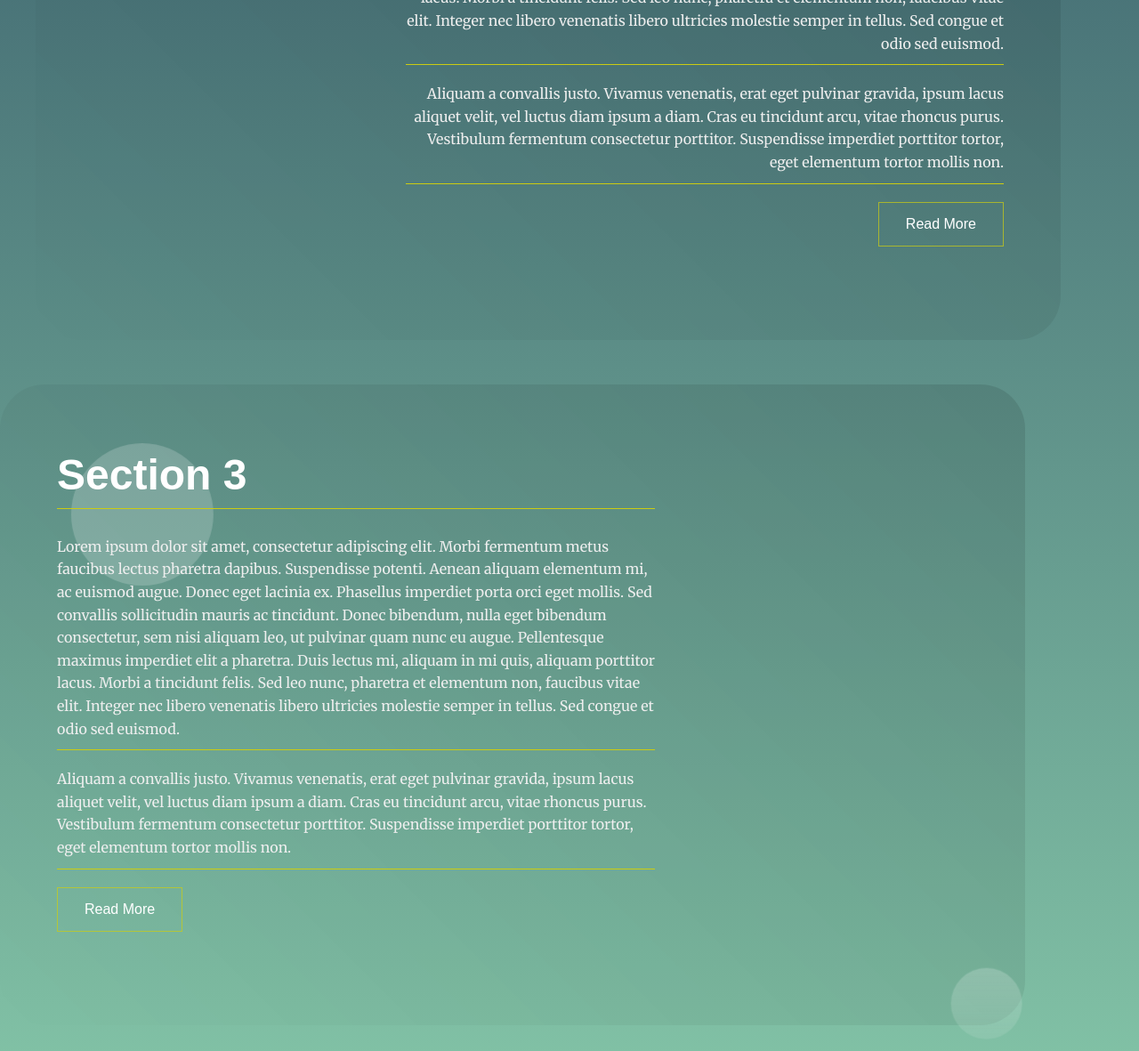
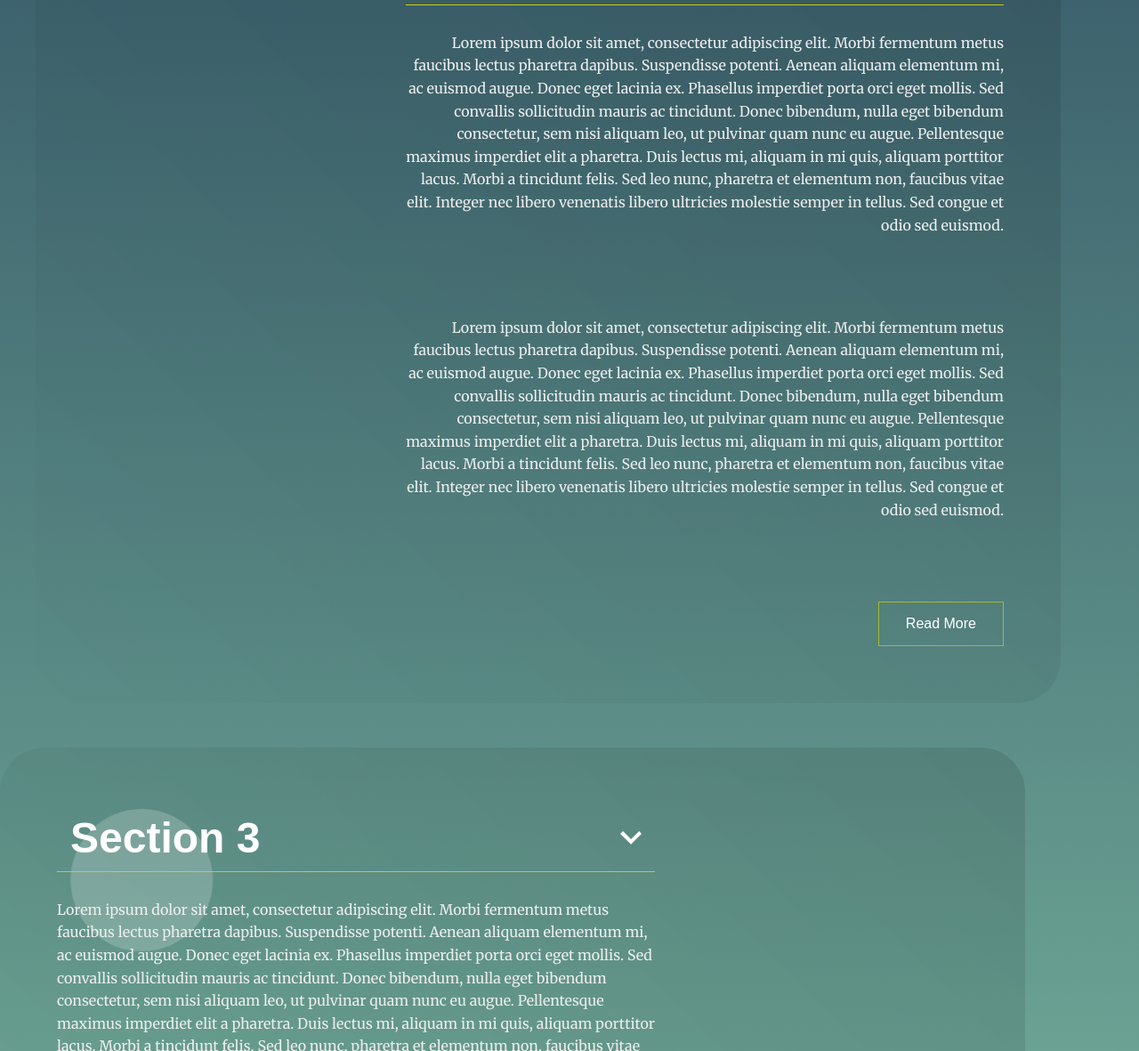
Before and after one commit to shahinovic/landing-page, a plain HTML site: page index.html in a window 1280 px wide. Shown: the part 1619-2800 px from the top of the page at 89% size. Drawn offline with Linux system fonts and the light colour scheme.

Commit message:
make sections collapsed

```diff
--- a/css/styles.css
+++ b/css/styles.css
@@ -35,7 +35,7 @@ body::before {
   top: -100px;
   right: -100px;
   /* transform: translate(-50%, -50%); */
-  z-index: 5;
+  z-index: 1;
   width: 70vh;
   height: 70vh;
   border-radius: 50%;
@@ -50,7 +50,7 @@ body::after {
   position: absolute;
   top: 50px;
   right: 300px;
-  z-index: 5;
+  z-index: 1;
   width: 30vh;
   height: 30vh;
   border-radius: 50%;
@@ -126,13 +126,15 @@ button::-moz-focus-inner {
 
 section {
   position: relative;
-  min-height: 90vh;
+  min-height: fit-content;
+  max-height: 1000vh;
   width: 90vw;
   opacity: 0;
   margin-bottom: 50px;
   filter: blur(5px);
   transition: 1s ease;
   border-radius: 50px;
+  z-index: 2;
 }
 section:nth-of-type(even) {
   transform: translateX(100%);
@@ -431,14 +433,49 @@ ul.open .menu__link {
 }
 
 .landing__container h2 {
+  position: relative;
+  overflow: hidden;
   font-size: clamp(2rem, 5vw, 3rem);
-  padding: 10px 0;
+  padding: 10px 15px;
   margin-bottom: 30px;
+  width: 100% !;
+  display: flex;
+  justify-content: space-between;
+  align-items: center;
+  cursor: pointer;
 }
-.landing__container p:not(:last-child) {
+.landing__container h2 svg {
+  transform: translateY(4px);
+  pointer-events: none;
+  transition: 0.5s ease;
+}
+
+.landing__container.collapse h2 svg {
+  transform: translateY(4px) rotate(-90deg);
+}
+
+.landing__container .landing__container p:not(:last-child) {
   padding-bottom: 10px;
   border-bottom: 1px solid #cc1;
-  margin-bottom: 20px;
+  margin-bottom: 40px;
+}
+
+.landing__container p {
+  font-size: clamp(0.6em, 2vw, 1rem);
+  min-height: 40vh;
+  opacity: 1;
+  max-height: fit-content;
+  visibility: visible;
+  transition: 0.5s ease;
+  overflow: hidden;
+}
+.landing__container.collapse p {
+  opacity: 0;
+  margin: 0;
+  padding: 0;
+  min-height: 0;
+  max-height: 0;
+  visibility: hidden;
 }
 
 .landing__container a {
@@ -447,6 +484,11 @@ ul.open .menu__link {
   align-items: center;
   justify-content: center;
   border: 1px solid rgba(204, 204, 17, 0.71);
+}
+
+.landing__container.collapse a {
+  padding: 0;
+  display: none;
 }
 
 @media only screen and (min-width: 35em) {
--- a/index.html
+++ b/index.html
@@ -30,7 +30,7 @@
     The first section is set to active class by default -->
       <section id="section1" data-nav="Section 1" class="">
         <div class="landing__container">
-          <h2>Section 1</h2>
+          <h2 class="btn-hover">Section 1</h2>
           <p>
             Lorem ipsum dolor sit amet, consectetur adipiscing elit. Morbi fermentum metus faucibus lectus pharetra
             dapibus. Suspendisse potenti. Aenean aliquam elementum mi, ac euismod augue. Donec eget lacinia ex.
@@ -42,17 +42,21 @@
           </p>
 
           <p>
-            Aliquam a convallis justo. Vivamus venenatis, erat eget pulvinar gravida, ipsum lacus aliquet velit, vel
-            luctus diam ipsum a diam. Cras eu tincidunt arcu, vitae rhoncus purus. Vestibulum fermentum consectetur
-            porttitor. Suspendisse imperdiet porttitor tortor, eget elementum tortor mollis non.
+            Lorem ipsum dolor sit amet, consectetur adipiscing elit. Morbi fermentum metus faucibus lectus pharetra
+            dapibus. Suspendisse potenti. Aenean aliquam elementum mi, ac euismod augue. Donec eget lacinia ex.
+            Phasellus imperdiet porta orci eget mollis. Sed convallis sollicitudin mauris ac tincidunt. Donec bibendum,
+            nulla eget bibendum consectetur, sem nisi aliquam leo, ut pulvinar quam nunc eu augue. Pellentesque maximus
+            imperdiet elit a pharetra. Duis lectus mi, aliquam in mi quis, aliquam porttitor lacus. Morbi a tincidunt
+            felis. Sed leo nunc, pharetra et elementum non, faucibus vitae elit. Integer nec libero venenatis libero
+            ultricies molestie semper in tellus. Sed congue et odio sed euismod.
           </p>
 
-          <a href="#" class="btn-hover">Read More <span></span><span></span><span></span><span></span></a>
+          <a href="#" class="btn-hover">Read More </a>
         </div>
       </section>
       <section id="section2" data-nav="Section 2">
         <div class="landing__container">
-          <h2>Section 2</h2>
+          <h2 class="btn-hover">Section 2</h2>
           <p>
             Lorem ipsum dolor sit amet, consectetur adipiscing elit. Morbi fermentum metus faucibus lectus pharetra
             dapibus. Suspendisse potenti. Aenean aliquam elementum mi, ac euismod augue. Donec eget lacinia ex.
@@ -64,16 +68,20 @@
           </p>
 
           <p>
-            Aliquam a convallis justo. Vivamus venenatis, erat eget pulvinar gravida, ipsum lacus aliquet velit, vel
-            luctus diam ipsum a diam. Cras eu tincidunt arcu, vitae rhoncus purus. Vestibulum fermentum consectetur
-            porttitor. Suspendisse imperdiet porttitor tortor, eget elementum tortor mollis non.
+            Lorem ipsum dolor sit amet, consectetur adipiscing elit. Morbi fermentum metus faucibus lectus pharetra
+            dapibus. Suspendisse potenti. Aenean aliquam elementum mi, ac euismod augue. Donec eget lacinia ex.
+            Phasellus imperdiet porta orci eget mollis. Sed convallis sollicitudin mauris ac tincidunt. Donec bibendum,
+            nulla eget bibendum consectetur, sem nisi aliquam leo, ut pulvinar quam nunc eu augue. Pellentesque maximus
+            imperdiet elit a pharetra. Duis lectus mi, aliquam in mi quis, aliquam porttitor lacus. Morbi a tincidunt
+            felis. Sed leo nunc, pharetra et elementum non, faucibus vitae elit. Integer nec libero venenatis libero
+            ultricies molestie semper in tellus. Sed congue et odio sed euismod.
           </p>
-          <a href="#" class="btn-hover">Read More <span></span><span></span><span></span><span></span></a>
+          <a href="#" class="btn-hover">Read More</a>
         </div>
       </section>
       <section id="section3" data-nav="Section 3">
         <div class="landing__container">
-          <h2>Section 3</h2>
+          <h2 class="btn-hover">Section 3</h2>
           <p>
             Lorem ipsum dolor sit amet, consectetur adipiscing elit. Morbi fermentum metus faucibus lectus pharetra
             dapibus. Suspendisse potenti. Aenean aliquam elementum mi, ac euismod augue. Donec eget lacinia ex.
@@ -85,11 +93,15 @@
           </p>
 
           <p>
-            Aliquam a convallis justo. Vivamus venenatis, erat eget pulvinar gravida, ipsum lacus aliquet velit, vel
-            luctus diam ipsum a diam. Cras eu tincidunt arcu, vitae rhoncus purus. Vestibulum fermentum consectetur
-            porttitor. Suspendisse imperdiet porttitor tortor, eget elementum tortor mollis non.
+            Lorem ipsum dolor sit amet, consectetur adipiscing elit. Morbi fermentum metus faucibus lectus pharetra
+            dapibus. Suspendisse potenti. Aenean aliquam elementum mi, ac euismod augue. Donec eget lacinia ex.
+            Phasellus imperdiet porta orci eget mollis. Sed convallis sollicitudin mauris ac tincidunt. Donec bibendum,
+            nulla eget bibendum consectetur, sem nisi aliquam leo, ut pulvinar quam nunc eu augue. Pellentesque maximus
+            imperdiet elit a pharetra. Duis lectus mi, aliquam in mi quis, aliquam porttitor lacus. Morbi a tincidunt
+            felis. Sed leo nunc, pharetra et elementum non, faucibus vitae elit. Integer nec libero venenatis libero
+            ultricies molestie semper in tellus. Sed congue et odio sed euismod.
           </p>
-          <a href="#" class="btn-hover">Read More <span></span><span></span><span></span><span></span></a>
+          <a href="#" class="btn-hover">Read More</a>
         </div>
       </section>
     </main>
--- a/js/app.js
+++ b/js/app.js
@@ -1,7 +1,30 @@
 const header = document.querySelector('.page__header'),
   list = document.querySelector('#navbar__list'),
   sections = Array.from(document.querySelectorAll('section')),
-  toggler = document.createElement('button');
+  toggler = document.createElement('button'),
+  svg = `<svg width="24" height="25" viewBox="0 0 24 25" fill="none" xmlns="http://www.w3.org/2000/svg">
+  <g clip-path="url(#clip0_2_46)">
+  <path d="M21.2211 0.893066L24 3.92465L12.1263 15.7983L0 3.92465L3.03158 0.893066L12.1263 9.9878L21.2211 0.893066Z" fill="white"/>
+  </g>
+  <defs>
+  <clipPath id="clip0_2_46">
+  <rect width="24" height="24" fill="white" transform="translate(0 0.893066)"/>
+  </clipPath>
+  </defs>
+  </svg>
+  `,
+  spans = `<span></span><span></span><span></span><span></span>`,
+  collapsedH2 = document.querySelectorAll('.landing__container h2'),
+  btnHover = document.querySelectorAll('.btn-hover');
+
+window.addEventListener('load', () => {
+  btnHover.forEach((ele) => {
+    ele.innerHTML += spans;
+  });
+  collapsedH2.forEach((ele) => {
+    ele.innerHTML += svg;
+  });
+});
 
 let scroller = (e) => {
   e.preventDefault();
@@ -83,3 +106,9 @@ window.addEventListener(
 window.onscroll = () => {
   document.querySelector('header').style = 'transform: translateY(0);';
 };
+
+Array.from(collapsedH2).map((ele) => {
+  ele.addEventListener('click', () => {
+    ele.parentElement.classList.toggle('collapse');
+  });
+});
```
